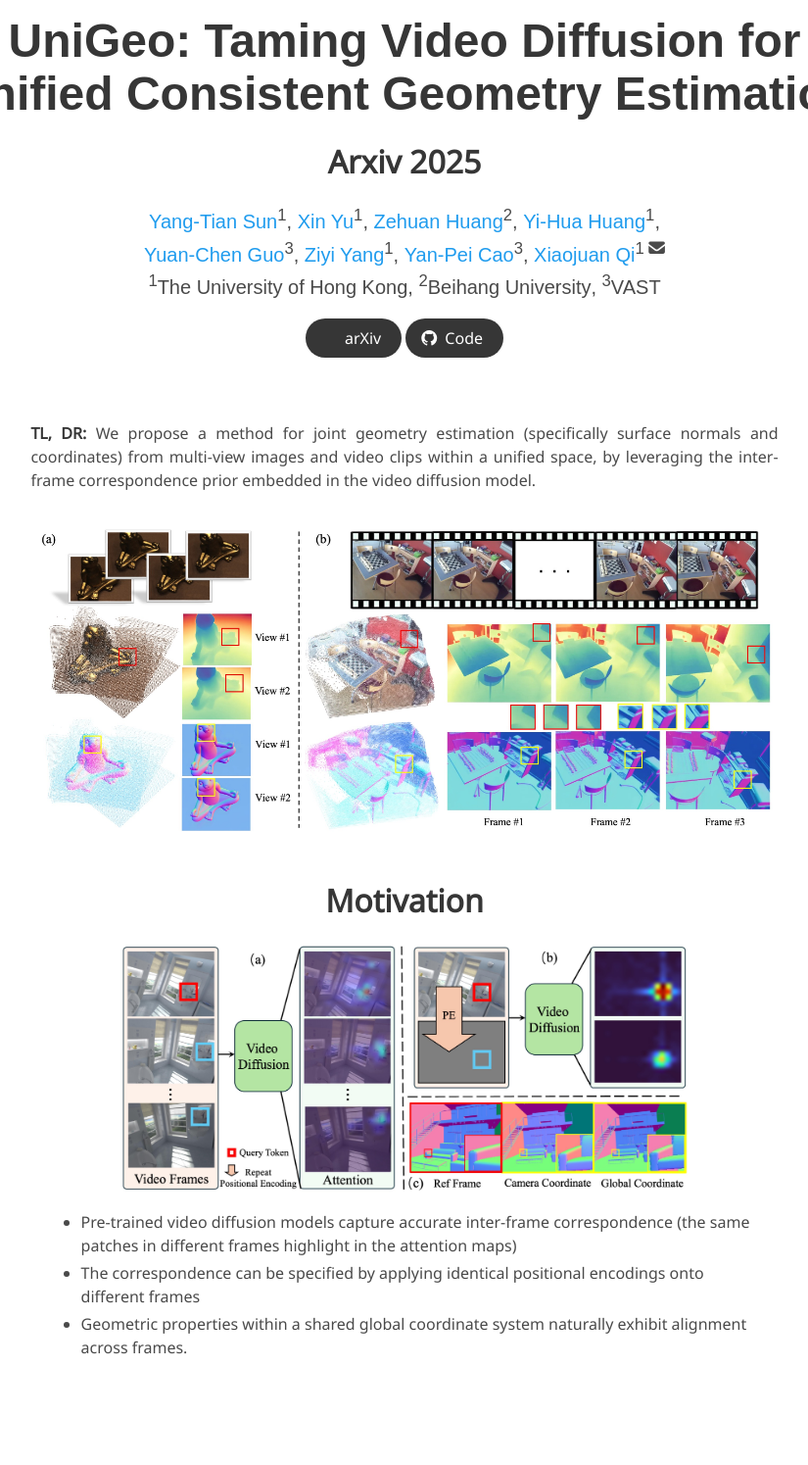
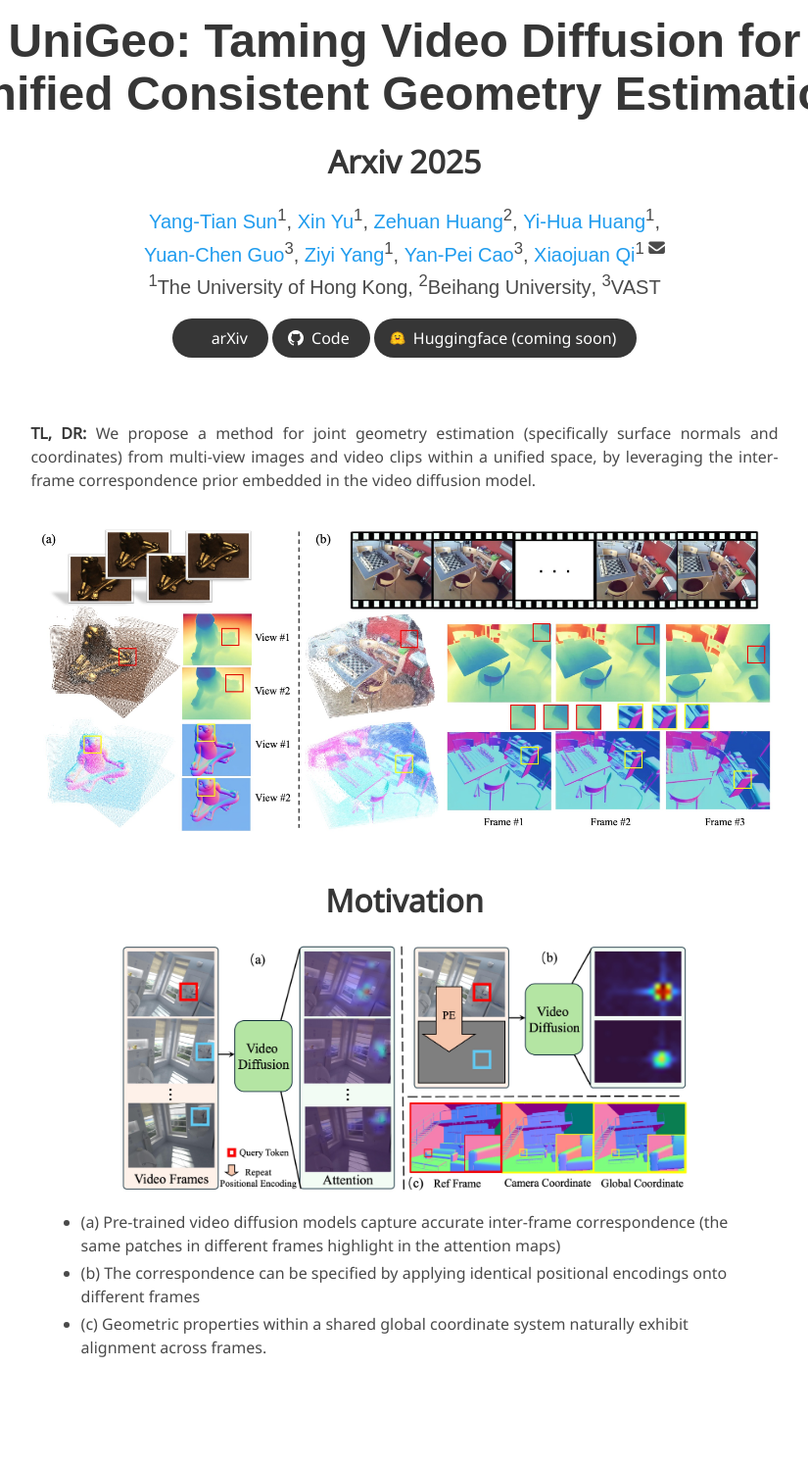
Before and after one commit to SunYangtian/UniGeo-web, a plain HTML site: page index.html in a window 1280 px wide. Shown: the part 85-1580 px from the top of the page at 98% size, without its empty margins (227-1052 px from the left). Drawn offline with nearby package versions, Linux system fonts and the light colour scheme; some packages are replaced by stand-ins of ours; no server answers; some icons are missing; a web font is replaced by a local one.

Commit message:
update link

```diff
--- a/index.html
+++ b/index.html
@@ -157,22 +157,22 @@
                     <span>arXiv</span>
                   </a>
                 </span>
-                <!-- <span class="link-block">
-                  <a href="https://youtu.be/CYQYX_0xi5E"
-                     class="external-link button is-normal is-rounded is-dark">
-                    <span class="icon">
-                        <i class="fab fa-youtube"></i>
-                    </span>
-                    <span>Video</span>
-                  </a>
-                </span> -->
                 <span class="link-block">
-                  <a href="https://sunyangtian.github.io/UniGeo-web/"
+                  <a href="https://github.com/SunYangtian/UniGeo"
                     class="external-link button is-normal is-rounded is-dark">
                     <span class="icon">
                       <i class="fab fa-github"></i>
                     </span>
                     <span>Code</span>
+                  </a>
+                </span>
+                <span class="link-block">
+                  <a href="https://sunyangtian.github.io/UniGeo-web/"
+                     class="external-link button is-normal is-rounded is-dark">
+                    <span class="icon">
+                        <img src="./materials/logo/huggingface_logo-noborder.svg" width="16" height="16" alt="Hugging Face logo">
+                    </span>
+                    <span>Huggingface (coming soon)</span>
                   </a>
                 </span>
               </div>
@@ -217,11 +217,11 @@
           <!-- 添加的bullet points -->
           <div class="content has-text-left mt-4">
             <ul>
-              <li>Pre-trained video diffusion
+              <li>(a) Pre-trained video diffusion
                   models capture accurate inter-frame correspondence (the same
                   patches in different frames highlight in the attention maps) </li>
-              <li>The correspondence can be specified by applying identical positional encodings onto different frames </li>
-              <li>Geometric properties within a shared global coordinate system naturally exhibit alignment across frames. </li>
+              <li>(b)  The correspondence can be specified by applying identical positional encodings onto different frames </li>
+              <li>(c) Geometric properties within a shared global coordinate system naturally exhibit alignment across frames. </li>
             </ul>
           </div>
         </div>
```
Also changed, not shown: materials/logo/huggingface_logo-noborder.svg (added).
